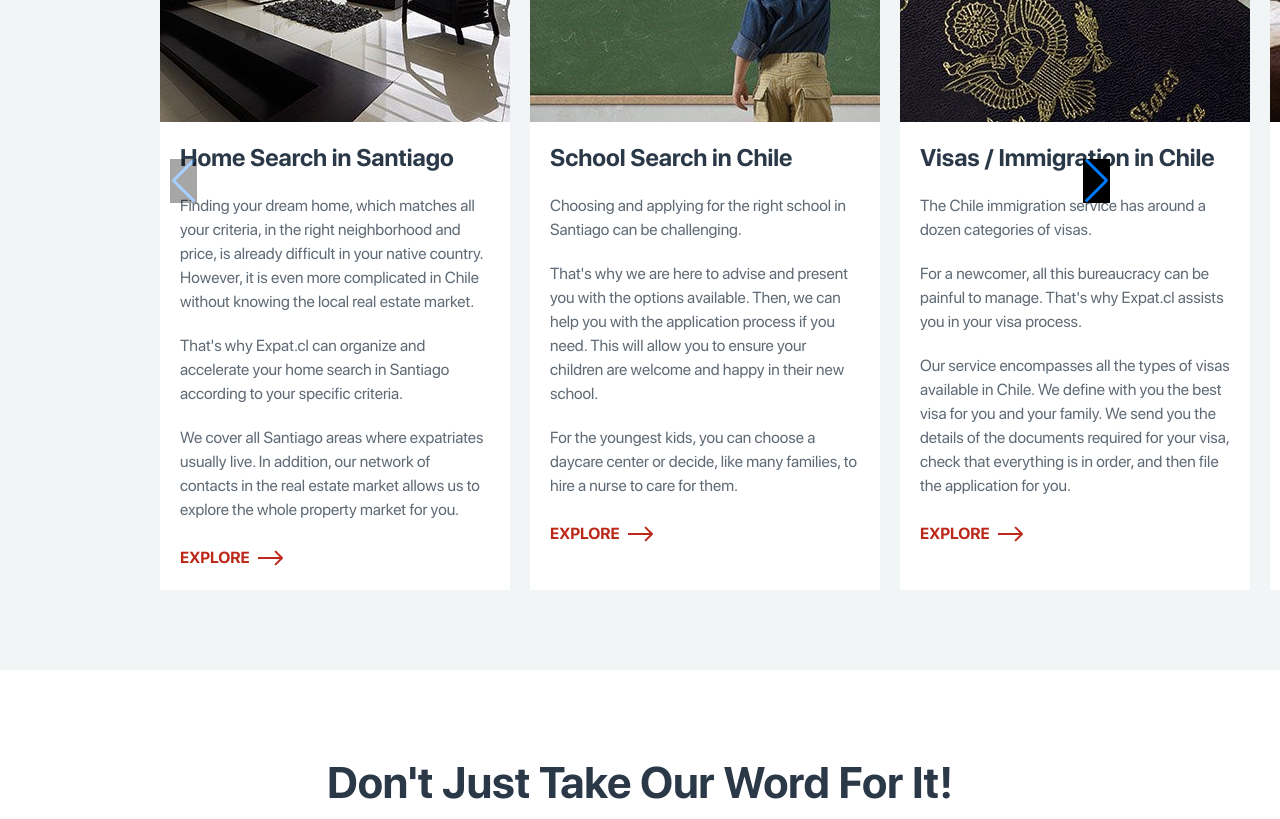
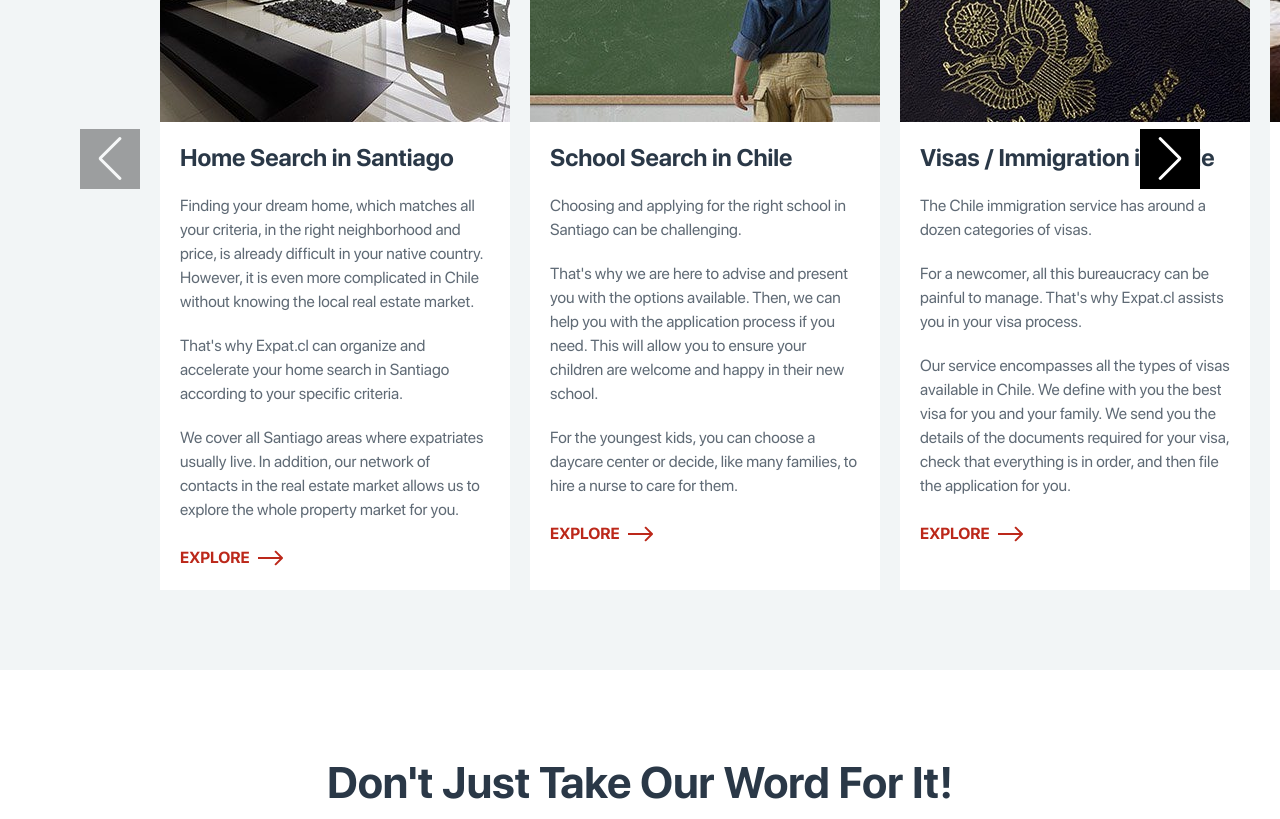
Before and after one commit to 3mohamed-abdelfattah/Expat.cl, a website: page index.html in a window 1280 px wide. Shown: the part 3280-4099 px from the top of the page. Drawn offline with nearby package versions, Linux system fonts and the light colour scheme.

```diff
--- a/styles/global.css
+++ b/styles/global.css
@@ -62,3 +62,29 @@
 .bg-custom-blue {
   background-color: rgba(4, 102, 175, 0.1);
 }
+
+
+/* CSS for positioning navigation buttons */
+.swiper-button-next,
+.swiper-button-prev {
+  position: absolute;
+  top: 50%;
+  transform: translateY(-50%);
+  width: 60px !important;
+  height: 60px !important;
+  background-color: black;
+  /* semi-transparent background */
+  color: white !important;
+  display: flex;
+  align-items: center;
+  justify-content: center;
+  z-index: 10;
+}
+
+.swiper-button-next {
+  right: -80px !important;
+}
+
+.swiper-button-prev {
+  left: -80px !important;
+}
```
Also changed, not shown: styles/output.css.
